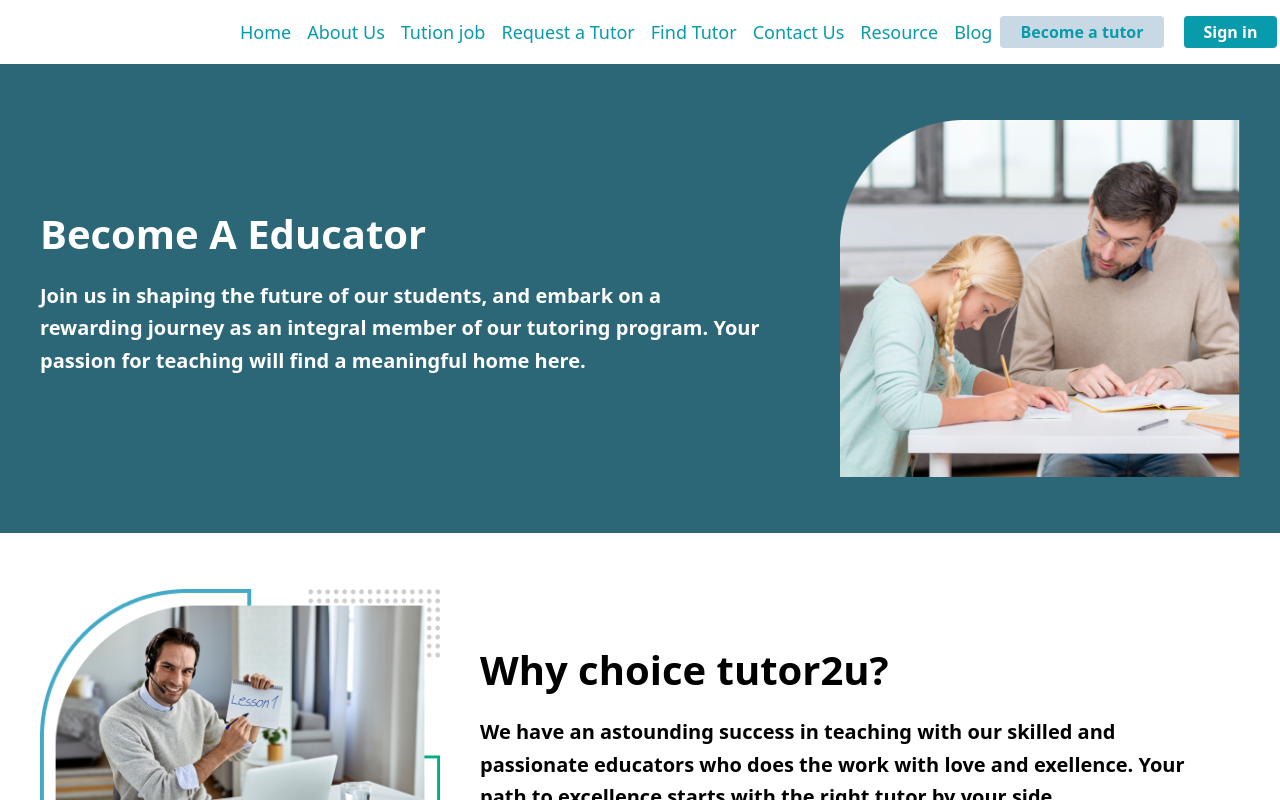
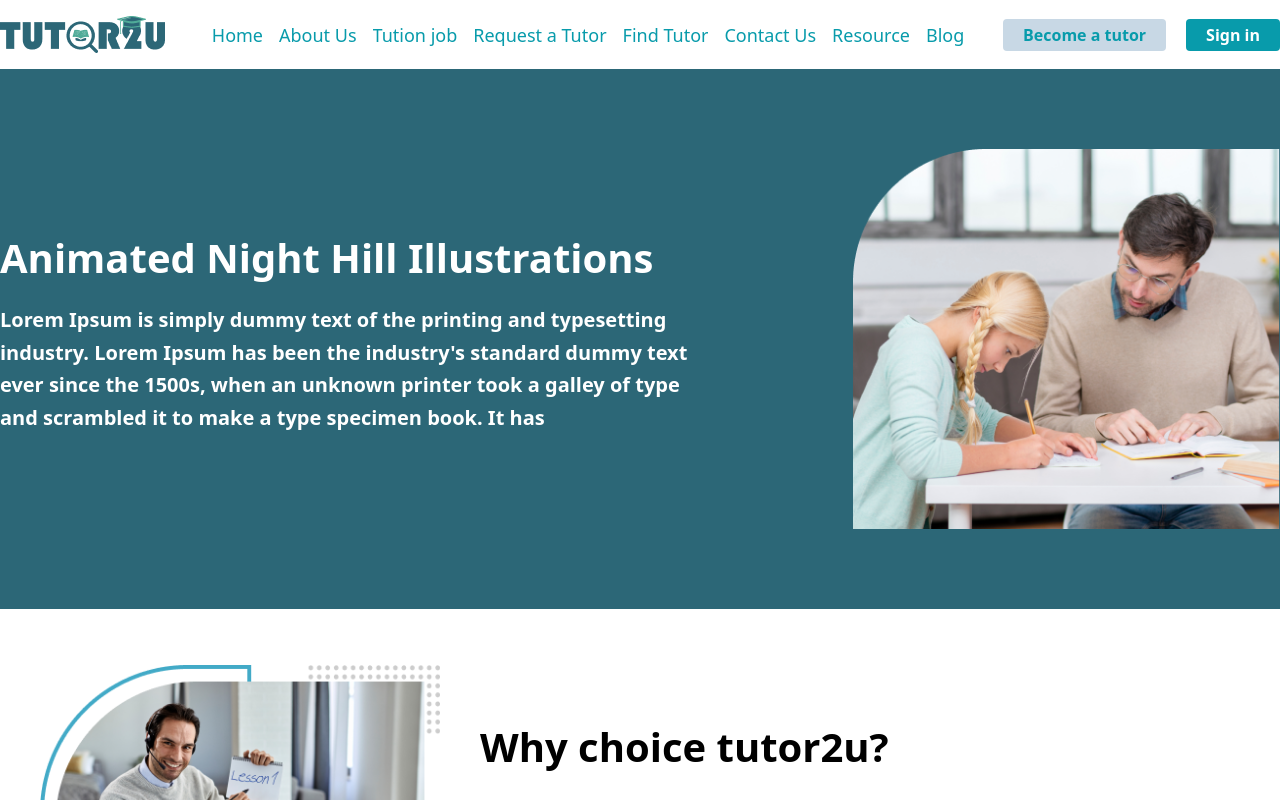
Before and after one commit to krazytofayel/tutor2u, a React (Vite) app: page /becomea_tutor in a window 1280 px wide. Shown: the top 800 px of the page. Built offline with nearby package versions, Linux system fonts and the light colour scheme; the HTML template or start-up script is replaced by a standard one.

Commit message:
become a tutor  check done

```diff
--- a/src/Components/Pages/BecomeaTutor/BecomeaTutor.jsx
+++ b/src/Components/Pages/BecomeaTutor/BecomeaTutor.jsx
@@ -27,28 +27,32 @@ const BecomeaTutor = () => {
 
   return (
     <>
-      <div className={`z-10 container-xl mx-auto xl:px-56 ${navfix ? ' top-0 h-[6%] w-full fixed bg-white ' : ''}`} >
+      <div className={`z-10  ${navfix ? ' top-0 h-[12%] w-full fixed bg-white ' : ''}`} >
         <Navbars className='relative ' />
 
       </div>
 
 
+
       <section className="ContactUs_Top_Banner bg-[#2C6777]">
-        <div className="container px-5 py-10 lg:py-14 md:py-10  mx-auto ">
-          <div className=" mx-auto flex flex-wrap px-5 md:flex-row flex-col items-center">
+        <div className="container mx-auto py-20 ">
+          <div className=" mx-auto flex flex-wrap  md:flex-row flex-col items-center">
             <div className="xl:w-4/6 lg:w-2/4 md:w-1/2 w-full lg:pr-10 lg:py-6 mb-6 lg:mb-0 md:pr-5">
               <div className="xl:w-[45rem]">
-                <h1 className="text-white text-[24px] xl:text-[40px] lg:text-[36px] md:text-[27px] title-font font-bold mb-4 ">
-                  Become A Educator
+                <h1 className="text-white text-center md:text-start text-[24px] xl:text-[40px] lg:text-[36px] md:text-[27px] title-font font-bold mb-4 ">
+                  Animated Night Hill Illustrations
                 </h1>
 
-                <p className="leading-relaxed xl:text-[20px] text-lg text-white mb-4 lg:font-semibold md:font-semibold font-normal">
-                  Join us in shaping the future of our students, and embark on a rewarding journey as an integral member of our tutoring program. Your passion for teaching will find a meaningful home here.
+                <p className="leading-relaxed text-center md:text-start xl:text-[20px] text-lg text-white mb-4 lg:font-semibold md:font-semibold font-normal">
+                  Lorem Ipsum is simply dummy text of the printing and typesetting industry. Lorem
+                  Ipsum has been the industry's standard dummy text ever since the 1500s, when an
+                  unknown printer took a galley of type and scrambled it to make a type specimen book.
+                  It has
                 </p>
               </div>
             </div>
 
-            <div className=" xl:w-2/6 lg:w-2/4  md:w-1/2 w-full lg:h-auto h-auto object-cover object-center">
+            <div className=" xl:w-2/6 lg:w-2/4  md:w-1/2 w-full lg:h-auto h-auto object-cover object-center flex justify-center md:justify-end">
               <img alt="Top-Banner-Side-Image" className=" " src={aboutsideimg} />
             </div>
           </div>
```
